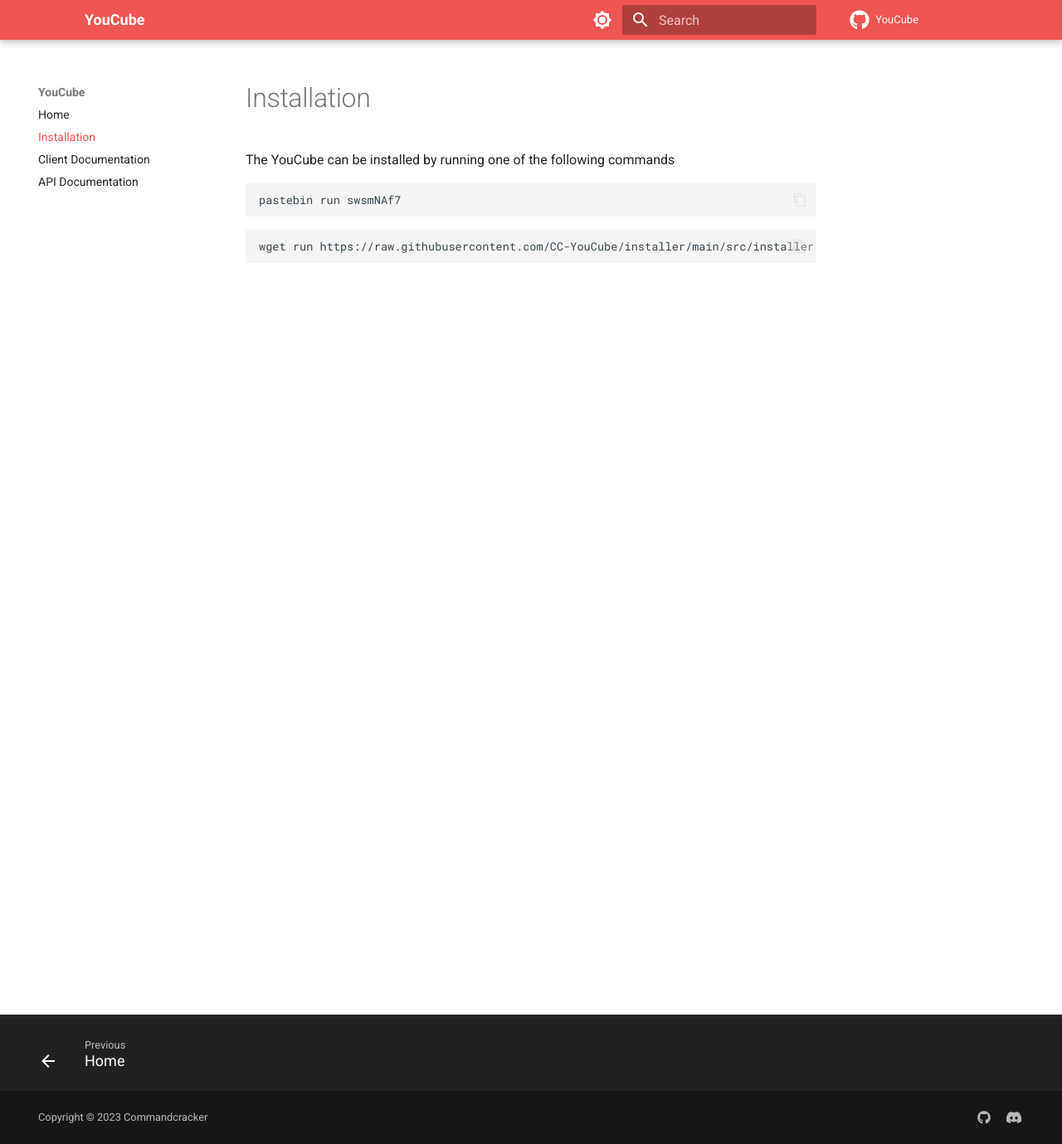
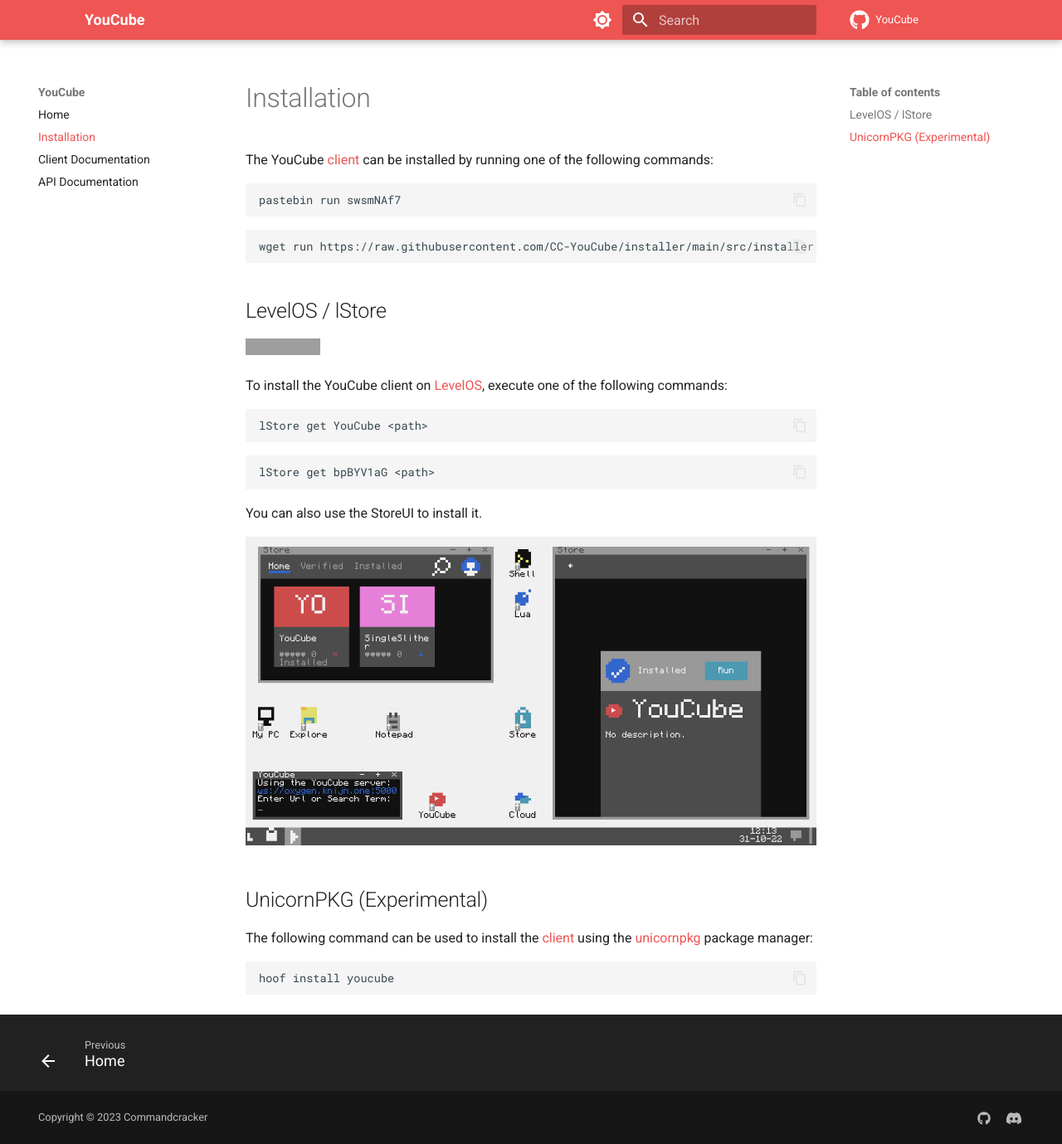
Before and after one commit to CC-YouCube/cc-youcube.github.io, an MkDocs documentation site: the page built from docs/install.md, in a window 1280 px wide and 1379 px high. Shown: the whole window at 83% size. Built offline with MkDocs 1.6.1 and Material for MkDocs 9.7.7, drawn with Linux system fonts in a browser that asks for light colours; grey boxes are pictures that could not be loaded.

Commit message:
resolved #2 and improved install.md

````diff
--- a/docs/install.md
+++ b/docs/install.md
@@ -1,6 +1,6 @@
 # Installation
 
-The YouCube can be installed by running one of the following commands
+The YouCube [client] can be installed by running one of the following commands:
 
 ```shell
 pastebin run swsmNAf7
@@ -9,3 +9,35 @@
 ```shell
 wget run https://raw.githubusercontent.com/CC-YouCube/installer/main/src/installer.lua
 ```
+
+## LevelOS / lStore
+
+[![lStore Package]](https://github.com/CC-YouCube/client/actions/workflows/lstore-put.yml)
+
+To install the YouCube client on [LevelOS], execute one of the following commands:
+
+```shell
+lStore get YouCube <path>
+```
+
+```shell
+lStore get bpBYV1aG <path>
+```
+
+You can also use the StoreUI to install it.
+
+![preview]
+
+## UnicornPKG (Experimental)
+
+The following command can be used to install the [client] using the [unicornpkg] package manager:
+
+```shell
+hoof install youcube
+```
+
+[unicornpkg]: https://unicornpkg.madefor.cc
+[preview]: assets/levelos.png
+[LevelOS]: https://discord.com/invite/vBsjGqy99U
+[client]: https://github.com/CC-YouCube/client
+[lStore Package]: https://img.shields.io/github/actions/workflow/status/CC-YouCube/client/lstore-put.yml?branch=main&label=lStore%20Package&logo=github&style=for-the-badge
--- a/requirements.txt
+++ b/requirements.txt
@@ -1 +1 @@
-mkdocs-material~=9.1.4
+mkdocs-material~=9.1.9
````
Also changed, not shown: docs/index.md (+8 -0 lines), docs/assets/levelos.png (added).
